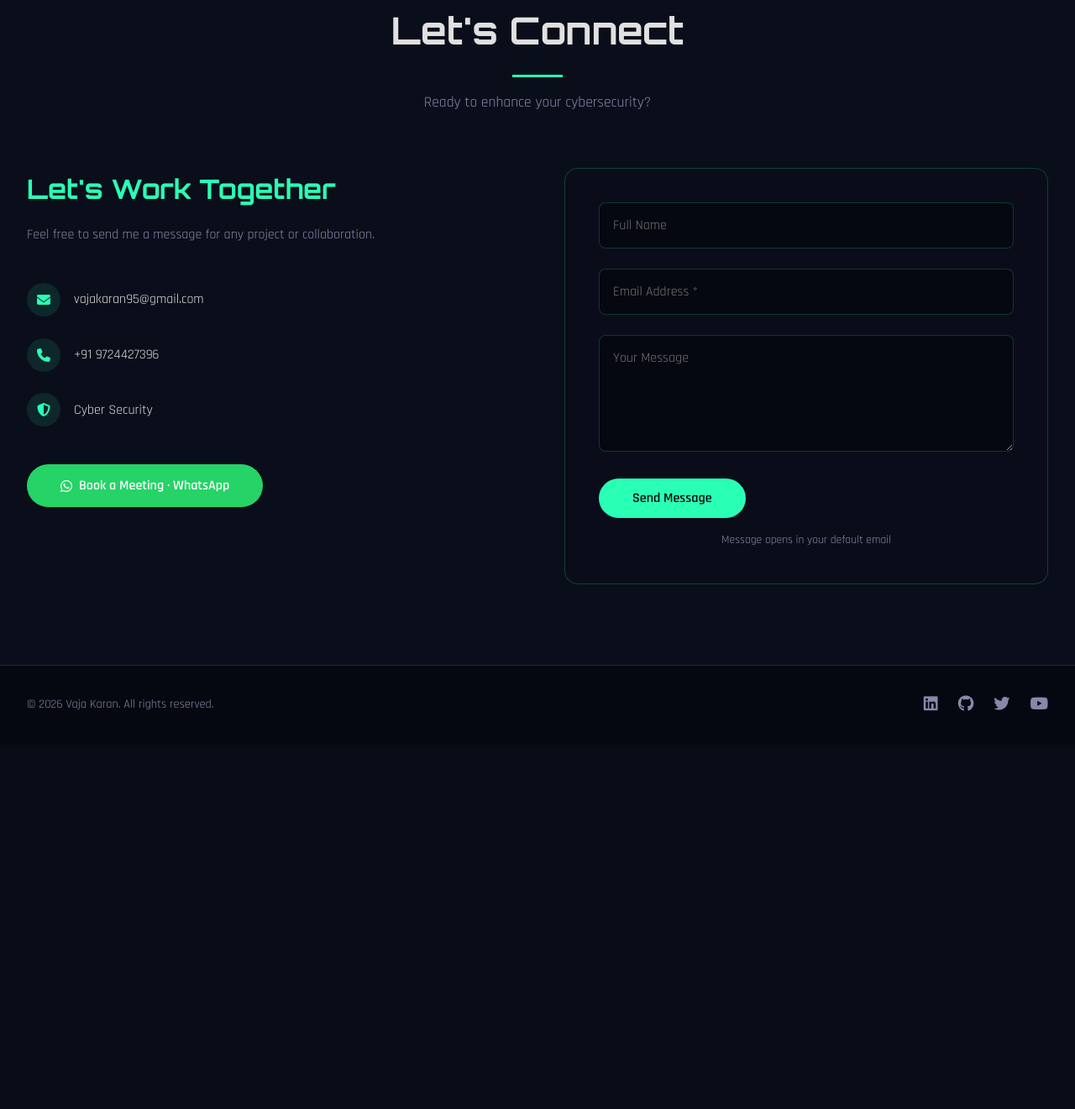
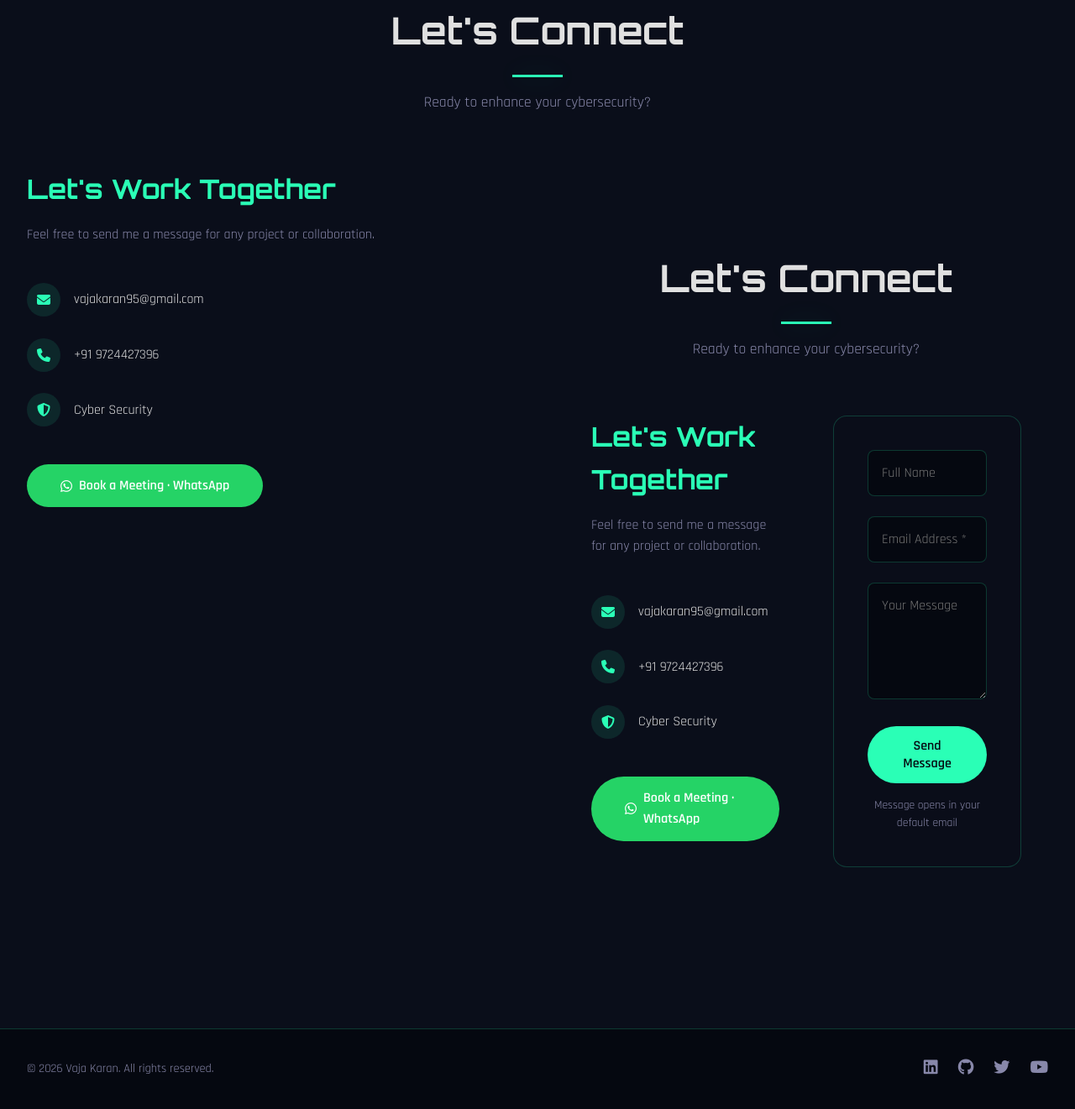
Before and after one commit to karanvaja/My_Portfolio95, a Flask app: template templates/index.html in a window 1280 px wide. Shown: the part 4088-5409 px from the top of the page at 84% size. Before the commit the page ends 4935 px from the top, so only its background shows below. Run offline with Flask 3, Linux system fonts and the light colour scheme; the template is opened without the code that fills it, so the values that code supplies are empty.

```diff
--- a/templates/index.html
+++ b/templates/index.html
@@ -344,9 +344,9 @@
                     </a>
                 </div>
             </div>
-            <div class="contact-form">
+            <!-- <div class="contact-form">
                 <!-- FORM 1: For Flask Local Development -->
-                <form id="contactForm" method="POST" action="{{ url_for('send_email') }}" class="flask-form">
+                <!-- <form id="contactForm" method="POST" action="{{ url_for('send_email') }}" class="flask-form">
                     <div class="form-group">
                         <input type="text" id="name" name="name" placeholder="Full Name" required>
                     </div>
@@ -361,7 +361,7 @@
                 </form>
 
                 <!-- FORM 2: For Netlify Production -->
-                <form name="contact" method="POST" data-netlify="true" style="display: none;">
+                <!-- <form name="contact" method="POST" data-netlify="true" style="display: none;">
                     <input type="hidden" name="form-name" value="contact" />
                     <div class="form-group">
                         <input type="text" name="name" placeholder="Full Name" required>
@@ -379,9 +379,10 @@
                 <div id="formMessage" class="form-message"></div>
             </div>
         </div>
-    </div>
-</section>
-        <!-- <section id="contact" class="contact">
+    </div> -->
+<!-- </section>  -->
+
+        <section id="contact" class="contact">
             <div class="container">
                 <div class="section-header">
                     <h2 class="section-title">Let's Connect</h2>
@@ -431,7 +432,7 @@
                     </div>
                 </div>
             </div>
-        </section> -->
+        </section>
     </main>
 
     <!-- Footer -->
```
